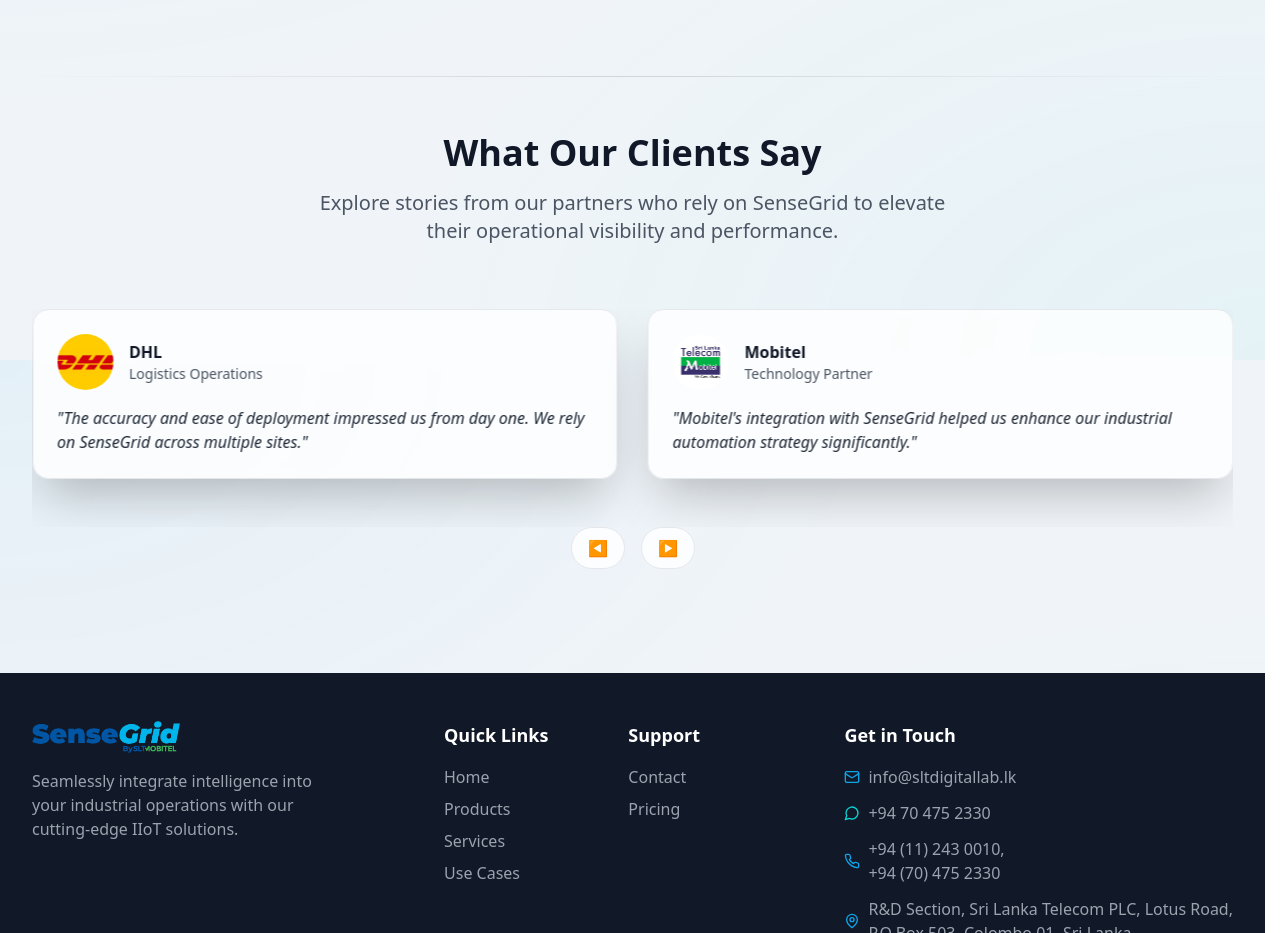
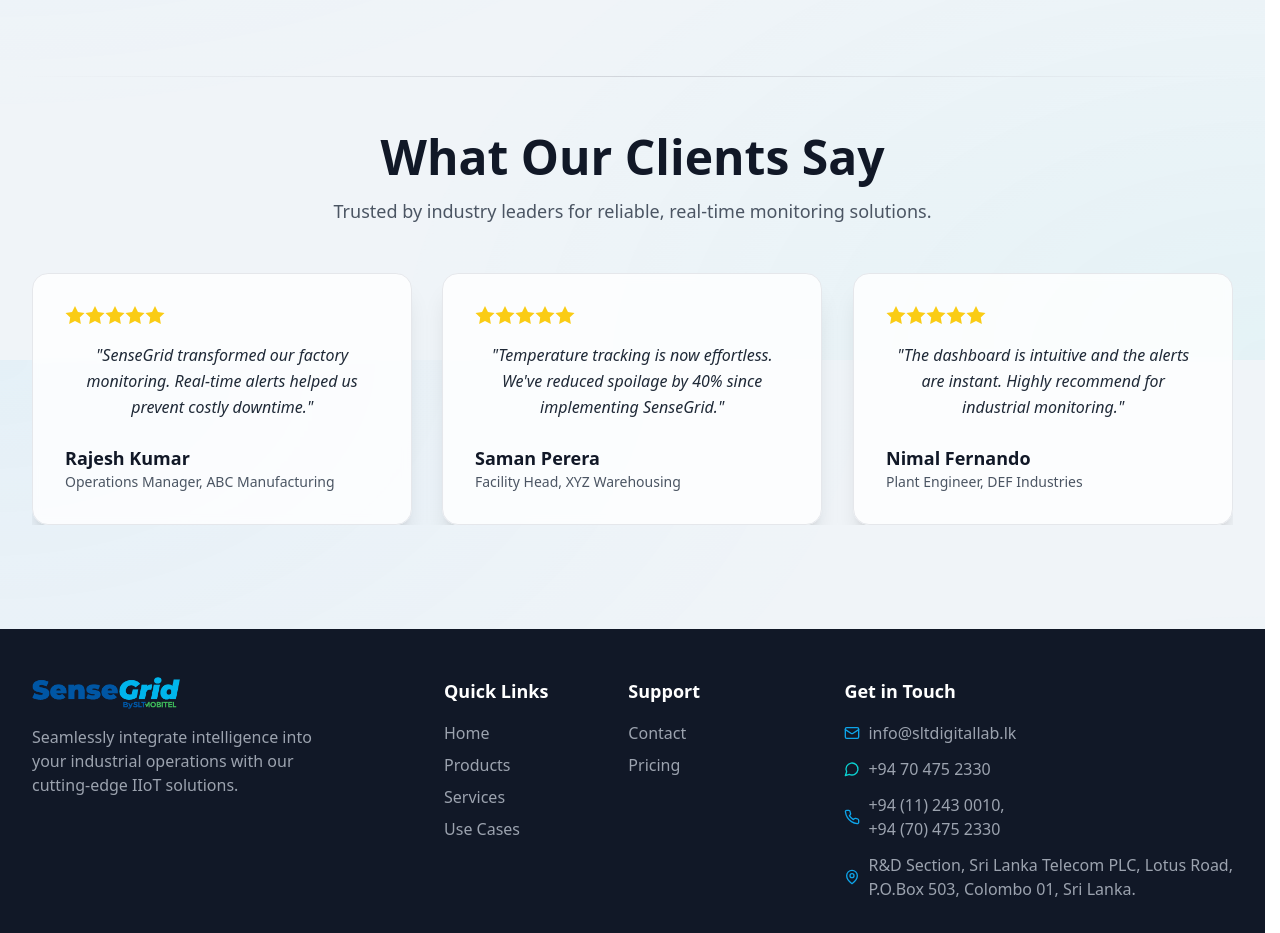
Before and after one commit to IsuruMDasanayake/SenseGridN, a React (Vite) app: page / in a window 1280 px wide. Shown: the part 2840-3773 px from the top of the page. Built offline with nearby package versions, Linux system fonts and the light colour scheme.

Commit message:
Update TestimonialSlider components.

```diff
--- a/src/components/Footer.jsx
+++ b/src/components/Footer.jsx
@@ -6,8 +6,12 @@ import {
   MapPin,
   MessageCircle,
 } from "lucide-react";
+import { useTheme } from "../contexts/ThemeContext";
 
-const Footer = ({ isDarkMode = false }) => {
+const Footer = () => {
+  // Use global theme context
+  const { darkMode: isDarkMode } = useTheme();
+
   return (
     <footer id="footer" className={`${isDarkMode ? 'bg-gray-900' : 'bg-gray-900'} text-white`}>
       <div className="max-w-7xl mx-auto px-4 sm:px-6 lg:px-8 py-12">
--- a/src/components/TestimonialSlider.jsx
+++ b/src/components/TestimonialSlider.jsx
@@ -1,13 +1,16 @@
-
 import { motion } from "framer-motion";
 import { Swiper, SwiperSlide } from "swiper/react";
 import { Navigation, Autoplay } from "swiper/modules";
+import { useTheme } from "../contexts/ThemeContext";
 
 import "swiper/css";
 import "swiper/css/navigation";
 import "swiper/css/pagination";
 
-export default function TestimonialSlider({ isDarkMode = false }) {
+export default function TestimonialSlider() {
+  // Use global theme context
+  const { darkMode: isDarkMode } = useTheme();
+
   const glassPanelClass = isDarkMode
     ? 'bg-white/5 border border-white/10'
     : 'bg-white/80 border border-gray-200';
@@ -15,32 +18,57 @@ export default function TestimonialSlider({ isDarkMode = false }) {
   const lightTextColorClass = isDarkMode ? 'text-gray-400' : 'text-gray-600';
   const darkTextColorClass = isDarkMode ? 'text-white' : 'text-gray-900';
 
+  // Custom styles for smaller navigation arrows
+  const customStyles = `
+    .testimonial-swiper .swiper-button-next,
+    .testimonial-swiper .swiper-button-prev {
+      width: 32px;
+      height: 32px;
+      background: ${isDarkMode ? 'rgba(255, 255, 255, 0.1)' : 'rgba(0, 0, 0, 0.1)'};
+      border-radius: 50%;
+      backdrop-filter: blur(8px);
+    }
+
+    .testimonial-swiper .swiper-button-next:after,
+    .testimonial-swiper .swiper-button-prev:after {
+      font-size: 14px;
+      font-weight: bold;
+      color: ${isDarkMode ? 'rgba(255, 255, 255, 0.8)' : 'rgba(0, 0, 0, 0.6)'};
+    }
+
+    .testimonial-swiper .swiper-button-next:hover,
+    .testimonial-swiper .swiper-button-prev:hover {
+      background: ${isDarkMode ? 'rgba(14, 165, 234, 0.3)' : 'rgba(14, 165, 234, 0.2)'};
+    }
+  `;
+
   const testimonials = [
     {
       id: 1,
-      name: "DSI",
-      role: "Factory Partner",
-      text: "SenseGrid's real-time monitoring gave us actionable insights and peace of mind. It's a game-changer.",
-      image: "/assets/images/dsi.jpg",
+      name: "Rajesh Kumar",
+      role: "Operations Manager, ABC Manufacturing",
+      text: "SenseGrid transformed our factory monitoring. Real-time alerts helped us prevent costly downtime.",
+      rating: 5,
     },
     {
       id: 2,
-      name: "DHL",
-      role: "Logistics Operations",
-      text: "The accuracy and ease of deployment impressed us from day one. We rely on SenseGrid across multiple sites.",
-      image: "/assets/images/dhl.png",
+      name: "Saman Perera",
+      role: "Facility Head, XYZ Warehousing",
+      text: "Temperature tracking is now effortless. We've reduced spoilage by 40% since implementing SenseGrid.",
+      rating: 5,
     },
     {
       id: 3,
-      name: "Mobitel",
-      role: "Technology Partner",
-      text: "Mobitel's integration with SenseGrid helped us enhance our industrial automation strategy significantly.",
-      image: "/assets/images/mobitel.jpg",
+      name: "Nimal Fernando",
+      role: "Plant Engineer, DEF Industries",
+      text: "The dashboard is intuitive and the alerts are instant. Highly recommend for industrial monitoring.",
+      rating: 5,
     },
   ];
 
   return (
     <section className="relative py-6">
+      <style>{customStyles}</style>
       <div className="max-w-7xl mx-auto px-4 sm:px-6 lg:px-8 relative z-10">
         {/* Section Intro */}
         <motion.div
@@ -48,75 +76,71 @@ export default function TestimonialSlider({ isDarkMode = false }) {
           whileInView={{ opacity: 1, y: 0 }}
           viewport={{ once: true }}
           transition={{ duration: 0.8 }}
-          className="text-center mb-16"
+          className="text-center mb-12"
         >
-          <h2 className={`text-4xl font-bold ${darkTextColorClass} mb-4`}>
+          <h2 className={`text-3xl md:text-5xl font-bold ${darkTextColorClass} mb-4`}>
             What Our Clients Say
           </h2>
-          <p className={`text-xl ${lightTextColorClass} max-w-2xl mx-auto`}>
-            Explore stories from our partners who rely on SenseGrid to elevate
-            their operational visibility and performance.
+          <p className={`text-lg ${lightTextColorClass} max-w-2xl mx-auto`}>
+            Trusted by industry leaders for reliable, real-time monitoring solutions.
           </p>
         </motion.div>
 
         {/* Swiper Slider */}
         <Swiper
           modules={[Navigation, Autoplay]}
-          loop={true}
-          speed={800}
-          autoplay={{ delay: 5000, disableOnInteraction: false }}
           spaceBetween={30}
           slidesPerView={1}
+          navigation
+          autoplay={{ delay: 3000, disableOnInteraction: false }}
+          loop={true}
           breakpoints={{
+            640: { slidesPerView: 1 },
             768: { slidesPerView: 2 },
+            1024: { slidesPerView: 3 },
           }}
-          navigation={{
-            nextEl: ".slider-next",
-            prevEl: ".slider-prev",
-          }}
-          className="pb-12"
+          className="testimonial-swiper"
         >
-          {testimonials.map((t) => (
-            <SwiperSlide key={t.id}>
+          {testimonials.map((testimonial) => (
+            <SwiperSlide key={testimonial.id}>
               <motion.div
-                initial={{ opacity: 0, y: 40 }}
-                whileInView={{ opacity: 1, y: 0 }}
+                initial={{ opacity: 0, scale: 0.9 }}
+                whileInView={{ opacity: 1, scale: 1 }}
                 viewport={{ once: true }}
-                transition={{ duration: 0.6 }}
-                className={`p-6 ${glassPanelClass} backdrop-blur-sm rounded-2xl shadow-2xl hover:-translate-y-1 transition-all duration-300 h-full flex flex-col`}
+                transition={{ duration: 0.5 }}
+                className={`${glassPanelClass} backdrop-blur-sm rounded-2xl p-8 shadow-xl hover:shadow-2xl transition-all h-full`}
               >
-                <div className="flex items-center mb-4">
-                  <img
-                    src={t.image}
-                    alt={t.name}
-                    className="w-14 h-14 rounded-full mr-4 object-cover"
-                  />
-                  <div>
-                    <h4 className={`font-semibold ${darkTextColorClass}`}>
-                      {t.name}
-                    </h4>
-                    <p className={`${lightTextColorClass} text-sm`}>
-                      {t.role}
-                    </p>
-                  </div>
+                {/* Star Rating */}
+                <div className="flex mb-4">
+                  {[...Array(testimonial.rating)].map((_, i) => (
+                    <svg
+                      key={i}
+                      className="w-5 h-5 text-yellow-400 fill-current"
+                      viewBox="0 0 20 20"
+                    >
+                      <path d="M10 15l-5.878 3.09 1.123-6.545L.489 6.91l6.572-.955L10 0l2.939 5.955 6.572.955-4.756 4.635 1.123 6.545z" />
+                    </svg>
+                  ))}
                 </div>
-                <p className={`${textColorClass} italic`}>
-                  "{t.text}"
+
+                {/* Testimonial Text */}
+                <p className={`${textColorClass} text-base mb-6 leading-relaxed italic text-center`}>
+                  "{testimonial.text}"
                 </p>
+
+                {/* Client Info */}
+                <div className="mt-auto">
+                  <h4 className={`${darkTextColorClass} font-semibold text-lg`}>
+                    {testimonial.name}
+                  </h4>
+                  <p className={`${lightTextColorClass} text-sm`}>
+                    {testimonial.role}
+                  </p>
+                </div>
               </motion.div>
             </SwiperSlide>
           ))}
         </Swiper>
-
-        {/* Custom Navigation */}
-        <div className="flex justify-center space-x-4 mt-0">
-          <button className={`slider-prev px-4 py-2 rounded-full ${glassPanelClass} backdrop-blur-sm hover:scale-110 transition-all`}>
-            ◀
-          </button>
-          <button className={`slider-next px-4 py-2 rounded-full ${glassPanelClass} backdrop-blur-sm hover:scale-110 transition-all`}>
-            ▶
-          </button>
-        </div>
       </div>
     </section>
   );
--- a/src/pages/Home.jsx
+++ b/src/pages/Home.jsx
@@ -104,8 +104,8 @@ const Home = () => {
     <div className="relative py-8">
       <div className="max-w-7xl mx-auto px-4">
         <div className={`h-px w-full ${isDarkMode
-            ? 'bg-gradient-to-r from-transparent via-white/20 to-transparent'
-            : 'bg-gradient-to-r from-transparent via-gray-300 to-transparent'
+          ? 'bg-gradient-to-r from-transparent via-white/20 to-transparent'
+          : 'bg-gradient-to-r from-transparent via-gray-300 to-transparent'
           }`} />
       </div>
     </div>
@@ -387,7 +387,7 @@ const Home = () => {
 
       {/* Testimonials */}
       <div className="relative z-10 pb-16 md:pb-20">
-        <TestimonialSlider isDarkMode={isDarkMode} />
+        <TestimonialSlider />
       </div>
     </div>
   );
```
